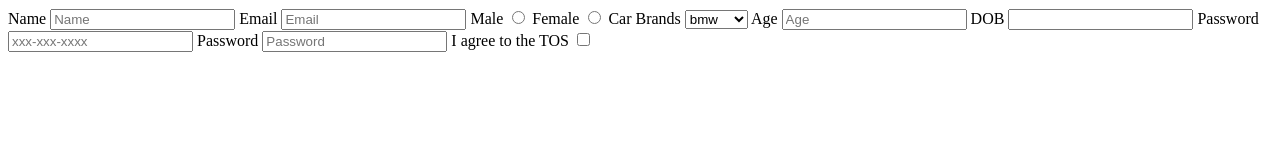
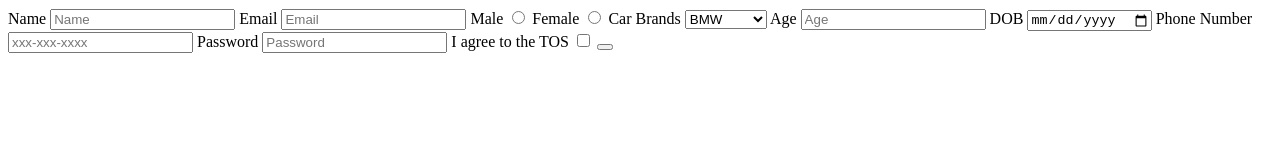
Before and after one commit to acciojob/signup-form-car-KUNAMMANISAICHARANREDDY, a website: page main.html in a window 1280 px wide. Drawn offline with Linux system fonts and the light colour scheme.

Commit message:
created a submission

```diff
--- a/main.html
+++ b/main.html
@@ -8,33 +8,33 @@
 
 <body>
 	<!-- the entire body must be written by student -->
-    <script type="text/javascript" src="./script.js">
-</script>
+	<form method="post">
 <label for="name">Name</label>
-	<input type="text" placeholder="Name" id="name" required>
+	<input type="text" id="name" placeholder="Name" required>
 		<label for="email">Email</label>
-	<input type="email" placeholder="Email" id="email" required>
+	<input type="email" id="email" placeholder="Email" required>
 		<label for="gender_m">Male</label>
-	<input type="radio"  id="gender_m"  name="gender" required>
+	<input type="radio" id="gender_m" name="gender" required>
 		<label for="gender_f">Female</label>
-	<input type="radio"  id="gender_f" required>
+	<input type="radio" id="gender_f"name="gender" required>
 		<label for="cars">Car Brands</label>
-	<select placeholder="Please choose an option" id="cars" required>
-<option>bmw</option>
-	<option>hundai</option>
-	<option>tesla</option>
+		<select placeholder="--Please choose an option--" id="cars" required>
+			<option>BMW</option>
+			<option>AUDI</option>
+			<option>HUYNDAI</option>
 		</select>
 		<label for="age">Age</label>
-	<input type="number" placeholder="Age" id="age" required>
+		<input type="number" id="age" placeholder="Age" required>
 	<label for="dob">DOB</label>
-	<input type=="date" id="dob" required>
-	<label for="tel">Password</label>
-	<input type="tel" placeholder="xxx-xxx-xxxx" id="tel" required>
+	<input type="date" id="dob" required>
+		<label for="tel">Phone Number</label>
+	<input type="tel" id="tel" placeholder="xxx-xxx-xxxx" >
 		<label for="password">Password</label>
-	<input type="password" placeholder="Password" id="password" required>
+	<input type="password" id="password" placeholder="Password" required>
 	<label for="tos">I agree to the TOS</label>
-	<input type="checkbox"  id="t0s" required>
-
+	<input type="checkbox" id="tos"  required>
+		<button type="submit">
+		</form>
 </body>
 
 </html>
```
Lines whose indentation alone changed are shown as unchanged.
